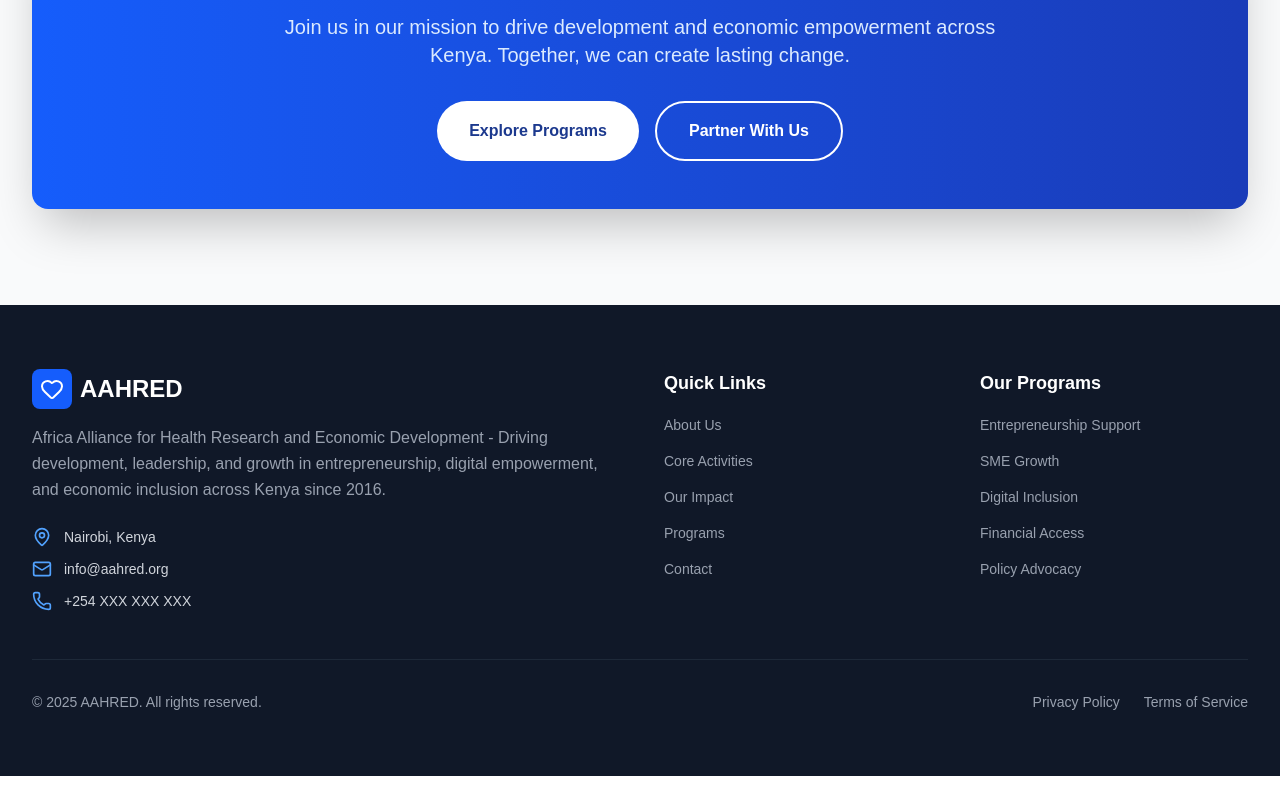
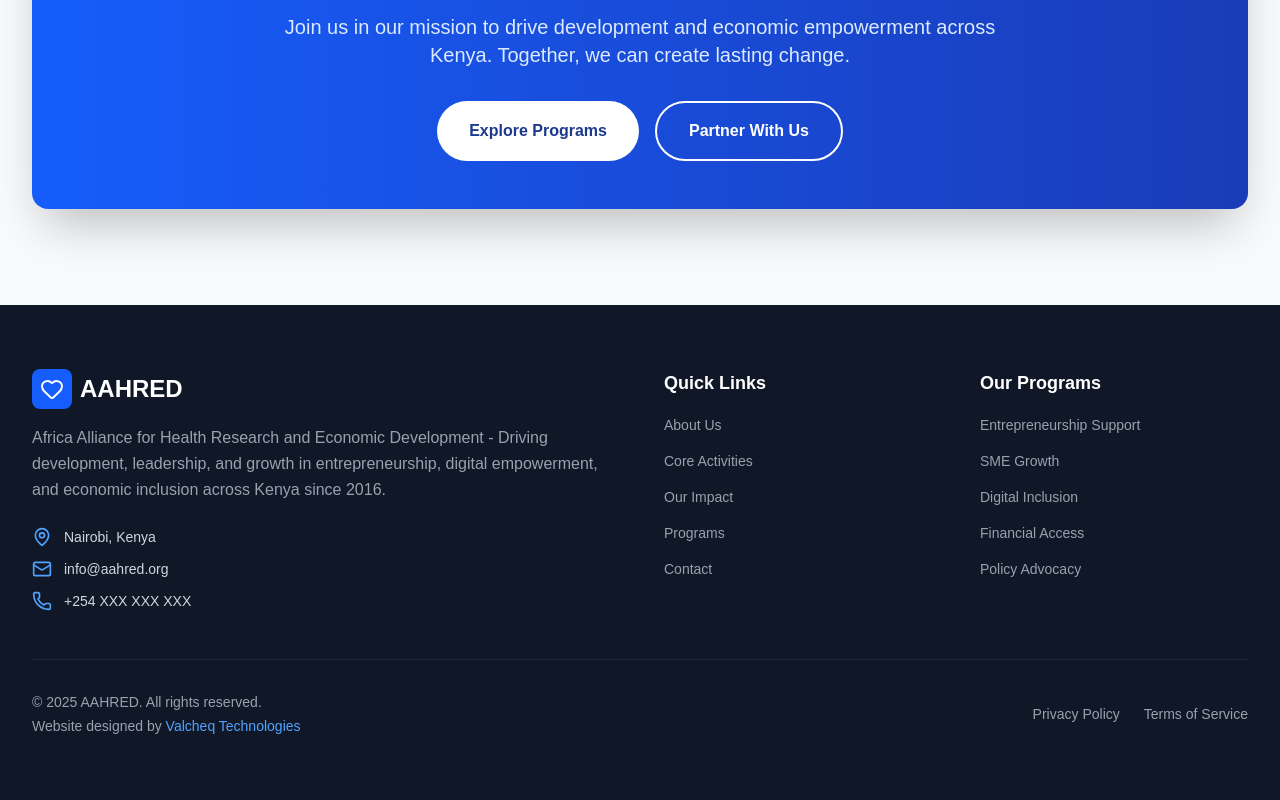
Before and after one commit to kev065/aahred-org, a Next.js app in the folder client/: page / in a window 1280 px wide. Shown: the part 7431-8231 px from the top of the page. Before the commit the page ends 8207 px from the top, so only its background shows below. Built offline with nearby package versions, Linux system fonts and the light colour scheme.

Commit message:
feat: add Valcheq Technologies credit link in footer
Add attribution text with link to valcheq.com in footer bottom bar.
Link opens in new tab with noopener for security while allowing
referral tracking between owned domains.

```diff
--- a/client/components/Footer.tsx
+++ b/client/components/Footer.tsx
@@ -94,9 +94,20 @@ export default function Footer() {
         {/* Bottom Bar */}
         <div className="border-t border-gray-800 pt-8">
           <div className="flex flex-col md:flex-row justify-between items-center gap-4">
-            <p className="text-sm text-gray-400">
-              © {currentYear} AAHRED. All rights reserved.
-            </p>
+            <div className="text-sm text-gray-400 text-center md:text-left">
+              <p>© {currentYear} AAHRED. All rights reserved.</p>
+              <p className="mt-1">
+                Website designed by{" "}
+                <a
+                  href="https://valcheq.com"
+                  target="_blank"
+                  rel="noopener"
+                  className="text-blue-400 hover:text-blue-300 transition-colors font-medium"
+                >
+                  Valcheq Technologies
+                </a>
+              </p>
+            </div>
             <div className="flex gap-6 text-sm">
               <a href="/privacy" className="text-gray-400 hover:text-white transition-colors">
                 Privacy Policy
```
